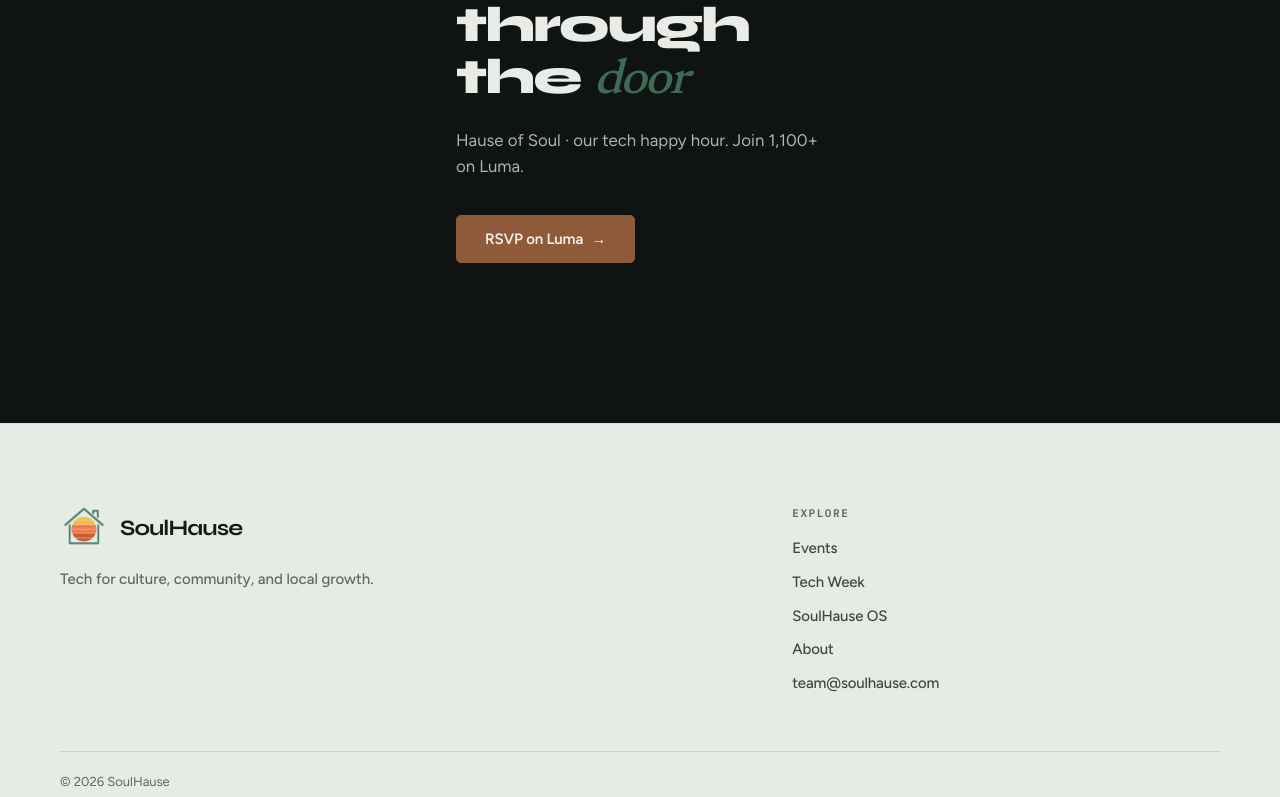
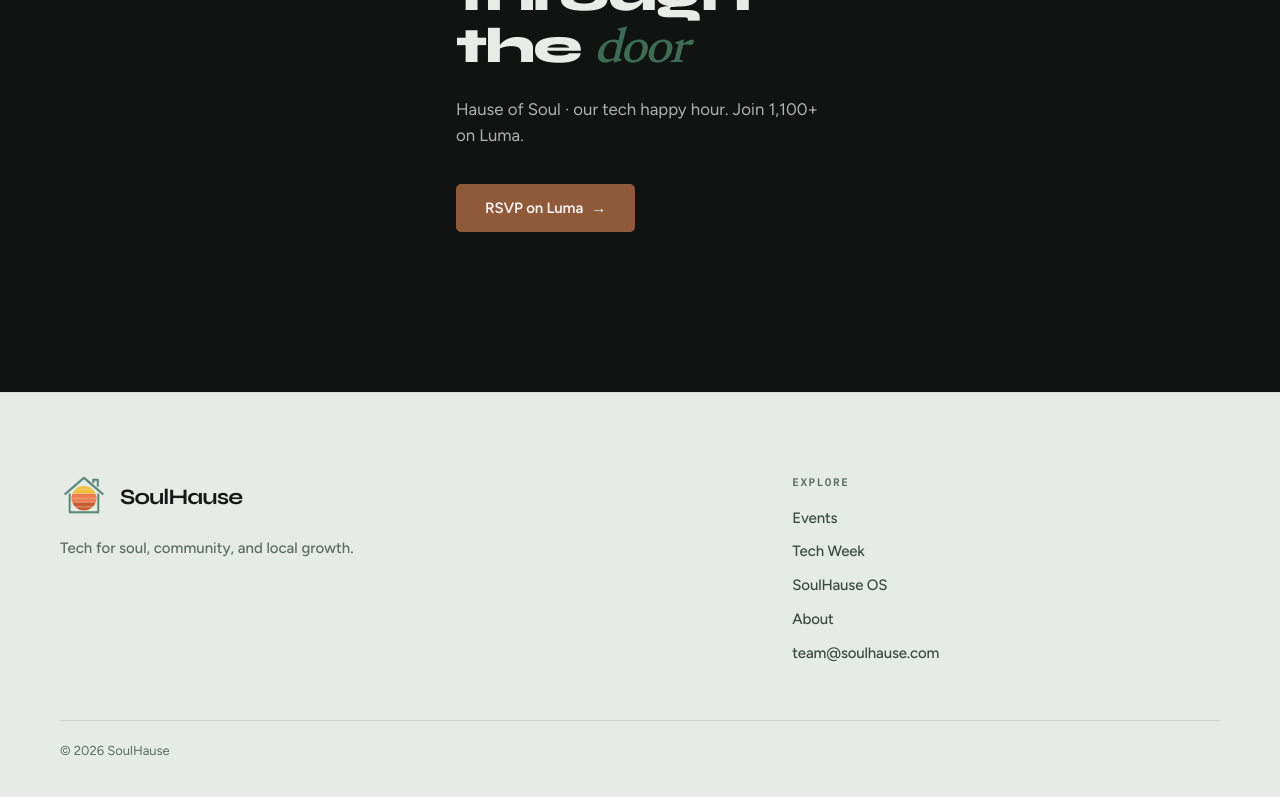
Before and after one commit to kcooperdev/soulhause, a Next.js app: page /about in a window 1280 px wide. Shown: the part 1671-2468 px from the top of the page. Built offline with nearby package versions, Linux system fonts and the light colour scheme.

Commit message:
Correct the brand support line to tech for soul, community, and local growth.
Keep “tech for the soul” as the punchy home/about brand signal without the culture wording.

```diff
--- a/app/about/page.tsx
+++ b/app/about/page.tsx
@@ -18,7 +18,7 @@
 export const metadata: Metadata = {
   title: "About SoulHause | tech for the soul",
   description:
-    "Tech for culture, community, and local growth. SoulHause builds digital tools and citywide programs for organizers, creators, and local businesses.",
+    "Tech for soul, community, and local growth. SoulHause builds digital tools and citywide programs for organizers, creators, and local businesses.",
 };
 
 export default function About() {
--- a/app/components/constants.ts
+++ b/app/components/constants.ts
@@ -57,12 +57,12 @@
 
 /** Short brand line for footer + shared surfaces. */
 export const SITE_TAGLINE =
-  "Tech for culture, community, and local growth.";
+  "Tech for soul, community, and local growth.";
 
 /** Home hero: punchy brand line + one support sentence. */
 export const HOME_BRAND_LINE = "tech for the soul.";
 export const HOME_LEDE =
-  "Tech for culture, community, and local growth.";
+  "Tech for soul, community, and local growth.";
 
 export const BRAND_STORY = {
   soul: "Soul is the drive. Organizers, creators, and builders who care about culture and place.",
@@ -168,5 +168,5 @@
 /** About: company story. */
 export const ABOUT_STORY = {
   title: "tech for the soul.",
-  lede: `Tech for culture, community, and local growth. ${MEMBER_COUNT} people strong.`,
+  lede: `Tech for soul, community, and local growth. ${MEMBER_COUNT} people strong.`,
 } as const;
--- a/app/layout.tsx
+++ b/app/layout.tsx
@@ -42,11 +42,11 @@
 
 export const metadata: Metadata = {
   title: "SoulHause | tech for the soul",
-  description: `Tech for culture, community, and local growth. Next up: Hause of Soul · Sept 17. ${MEMBER_COUNT} people on Luma.`,
+  description: `Tech for soul, community, and local growth. Next up: Hause of Soul · Sept 17. ${MEMBER_COUNT} people on Luma.`,
   metadataBase: new URL("https://soulhause.com"),
   openGraph: {
     title: "SoulHause | tech for the soul",
-    description: `Tech for culture, community, and local growth. Next up: Hause of Soul · Sept 17.`,
+    description: `Tech for soul, community, and local growth. Next up: Hause of Soul · Sept 17.`,
     url: "https://soulhause.com",
     siteName: "SoulHause",
     type: "website",
@@ -54,7 +54,7 @@
   twitter: {
     card: "summary_large_image",
     title: "SoulHause | tech for the soul",
-    description: `Tech for culture, community, and local growth. Next up: Hause of Soul · Sept 17.`,
+    description: `Tech for soul, community, and local growth. Next up: Hause of Soul · Sept 17.`,
   },
 };
 
```
